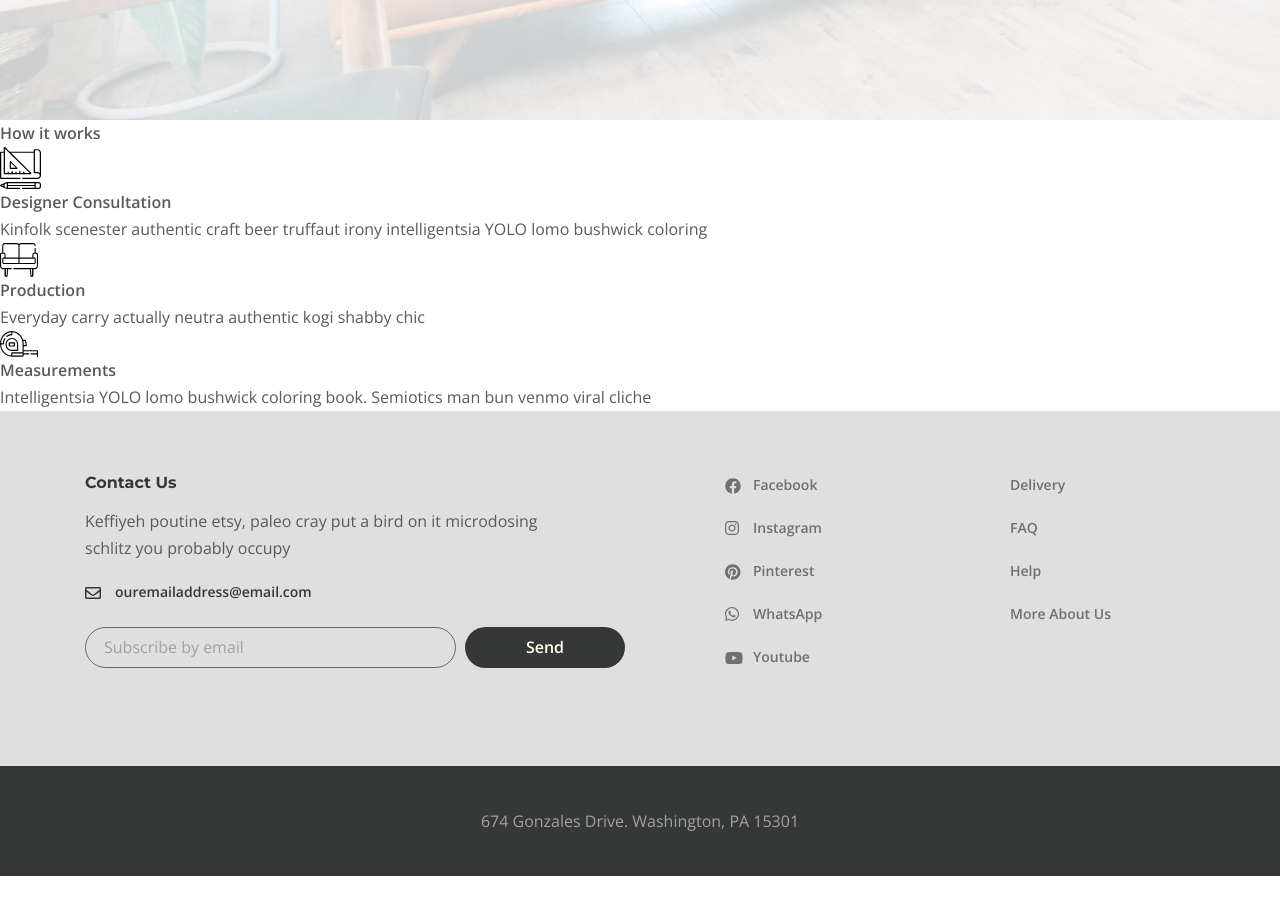
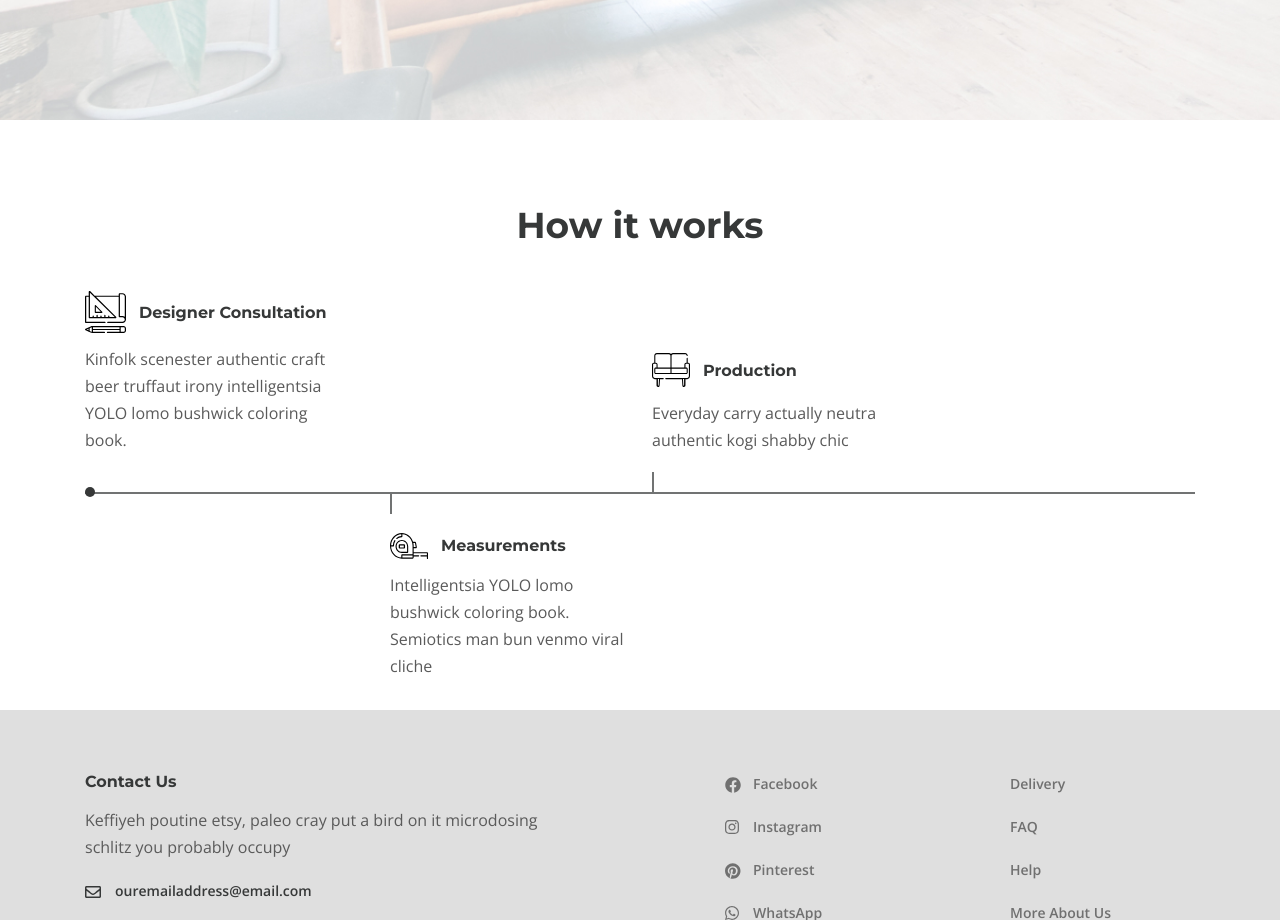
Before and after one commit to Joonysss/Furniture, a website: page app/index.html in a window 1280 px wide. Shown: the part 2180-3100 px from the top of the page. Before the commit the page ends 3056 px from the top, so only its background shows below. Drawn offline with nearby package versions, Linux system fonts and the light colour scheme.

Commit message:
style: add styles for works-path section

```diff
--- a/app/index.html
+++ b/app/index.html
@@ -221,10 +221,11 @@
         </section>
 
         <section class="works-path">
+          <div class="container">
             <h3 class="works-path__title">How it works</h3>
             <div class="works-path__items">
               <div class="works-path__items-box">
-              <div class="works-path__item">
+                <div class="works-path__item works-path__item--consultation">
                   <img
                     src="images/decor-1.svg"
                     alt="Icon"
@@ -233,10 +234,10 @@
                   <h6 class="works-path__item-title">Designer Consultation</h6>
                   <p class="works-path__item-text">
                     Kinfolk scenester authentic craft beer truffaut irony
-                  intelligentsia YOLO lomo bushwick coloring
+                    intelligentsia YOLO lomo bushwick coloring book.
                   </p>
                 </div>
-              <div class="works-path__item">
+                <div class="works-path__item works-path__item--production">
                   <img
                     src="images/decor-2.svg"
                     alt="Icon"
@@ -248,7 +249,7 @@
                   </p>
                 </div>
               </div>
-            <div class="works-path__item">
+              <div class="works-path__item works-path__item--measuring">
                 <img
                   src="images/decor-3.svg"
                   alt="Icon"
@@ -259,6 +260,7 @@
                   Intelligentsia YOLO lomo bushwick coloring book. Semiotics man
                   bun venmo viral cliche
                 </p>
+              </div>
             </div>
           </div>
         </section>
--- a/app/scss/style.scss
+++ b/app/scss/style.scss
@@ -432,3 +432,81 @@
     max-width: 540px;
   }
 }
+
+.works-path {
+  padding: 80px 0 30px;
+  &__title {
+    @extend %title-font;
+    text-align: center;
+    font-size: 36px;
+    line-height: 51px;
+    color: $title;
+    margin-bottom: 40px;
+  }
+
+  &__items-box {
+    display: flex;
+    align-items: flex-end;
+    border-bottom: 2px solid rgba(#363838, 0.7);
+    position: relative;
+    &::before {
+      content: '';
+      position: absolute;
+      bottom: -5px;
+      left: 0;
+      height: 10px;
+      width: 10px;
+      background: $title;
+      border-radius: 50%;
+    }
+  }
+
+  &__item {
+    position: relative;
+    max-width: 250px;
+    display: flex;
+    flex-wrap: wrap;
+    align-items: center;
+  }
+
+  &__item--production,
+  &__item--consultation {
+    padding-bottom: 38px;
+  }
+
+  &__item--measuring {
+    padding-top: 38px;
+    margin-left: 305px;
+    &::before {
+      content: '';
+      position: absolute;
+      left: 0;
+      top: 0;
+      height: 20px;
+      width: 2px;
+      background: rgba(#363838, 0.7);
+    }
+  }
+
+  &__item--production {
+    margin-left: 317px;
+    &::after {
+      content: '';
+      position: absolute;
+      left: 0;
+      bottom: 0;
+      height: 20px;
+      width: 2px;
+      background: rgba(#363838, 0.7);
+    }
+  }
+
+  &__item-title {
+    @extend %title-font;
+    margin-left: 13px;
+    color: $title;
+  }
+  &__item-text {
+    margin-top: 13px;
+  }
+}
```
Also changed, not shown: app/css/style.min.css. Lines whose indentation alone changed are shown as unchanged.
